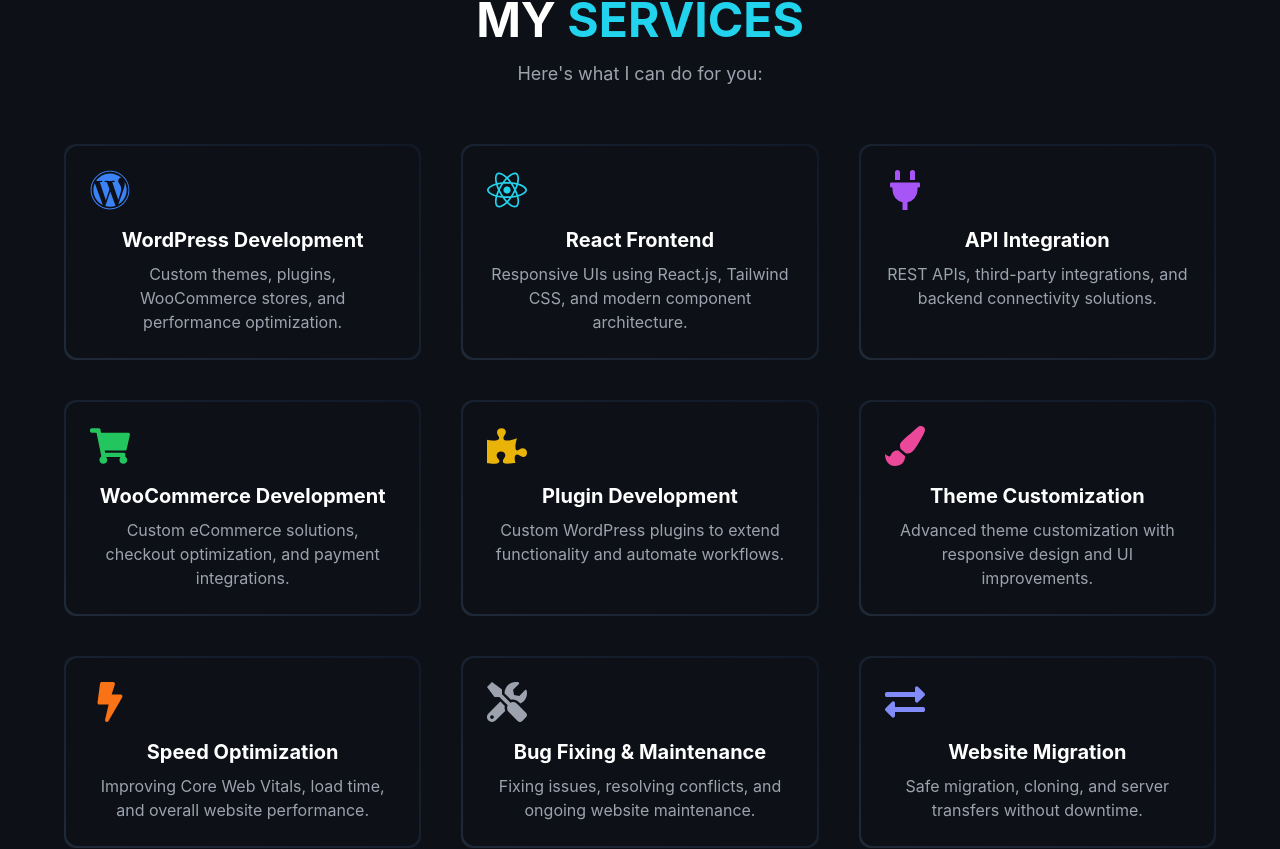
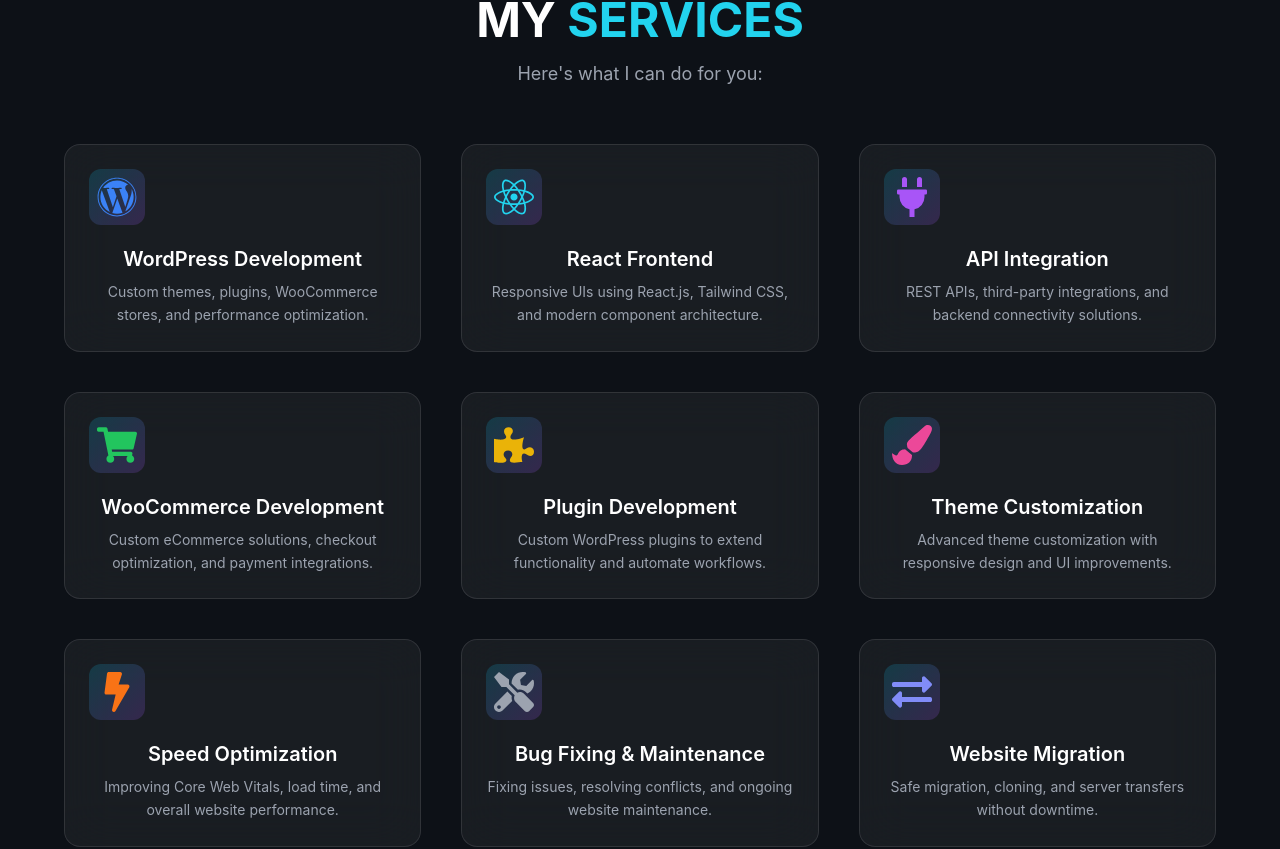
Before and after one commit to SaqiRao/Portfolio-in-React, a React (Create React App) app: page / in a window 1280 px wide. Shown: the part 4961-5810 px from the top of the page. Built offline with nearby package versions, Linux system fonts and the light colour scheme.

Commit message:
redesign services

```diff
--- a/src/components/Service.js
+++ b/src/components/Service.js
@@ -88,24 +88,34 @@
         {services.map((service, index) => (
           <div
 key={index}
-              className="group bg-gradient-to-tr from-gray-800 to-gray-900 p-[2px] rounded-xl hover:from-blue-500 hover:to-purple-600 transition duration-300"
+className="group relative rounded-2xl border border-white/10
+bg-white/5 backdrop-blur-xl p-6
+hover:border-cyan-400/40
+transition-all duration-300 hover:-translate-y-2 hover:shadow-2xl"
 >
-              <div className="bg-[#0d1117] p-6 rounded-xl h-full group-hover:shadow-xl transition duration-300">
-                <div className="mb-4">{service.icon}</div>
-                <h4 className="text-xl font-bold mb-2">{service.title}</h4>
-                <p className="text-gray-400">{service.desc}</p>
+{/* Glow effect */}
+<div className="absolute inset-0 rounded-2xl opacity-0 group-hover:opacity-100 transition duration-300 bg-gradient-to-r from-cyan-500/10 to-purple-500/10 blur-xl"></div>
+
+{/* Content */}
+<div className="relative z-10">
+
+  {/* Icon box */}
+  <div className="w-14 h-14 flex items-center justify-center rounded-xl
+  bg-gradient-to-br from-cyan-500/20 to-purple-500/20 mb-5">
+    {service.icon}
+  </div>
+
+  <h4 className="text-xl font-semibold mb-2 group-hover:text-cyan-400 transition">
+    {service.title}
+  </h4>
+
+  <p className="text-gray-400 text-sm leading-relaxed">
+    {service.desc}
+  </p>
 </div>
 </div>
         ))}
       </div>
-       {/* <div className="text-center mt-16">
-          <a
-            href="/services"
-            className="inline-block bg-gradient-to-r from-teal-500 to-blue-600 hover:from-blue-600 hover:to-purple-600 text-white font-semibold py-3 px-6 rounded-full shadow-lg transition duration-300"
-          >
-            View More Services
-          </a>
-        </div> */}
     </div>
   </section>
 );
```
Lines whose indentation alone changed are shown as unchanged.
